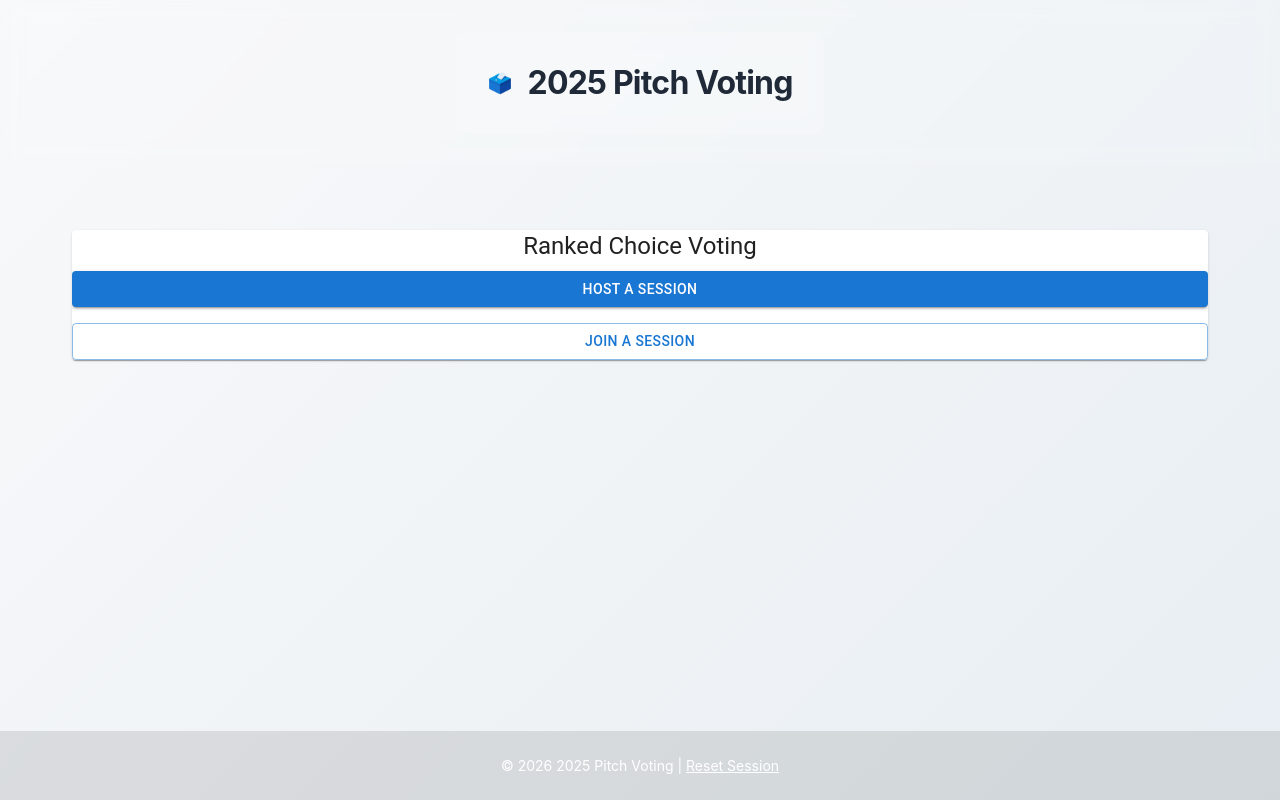
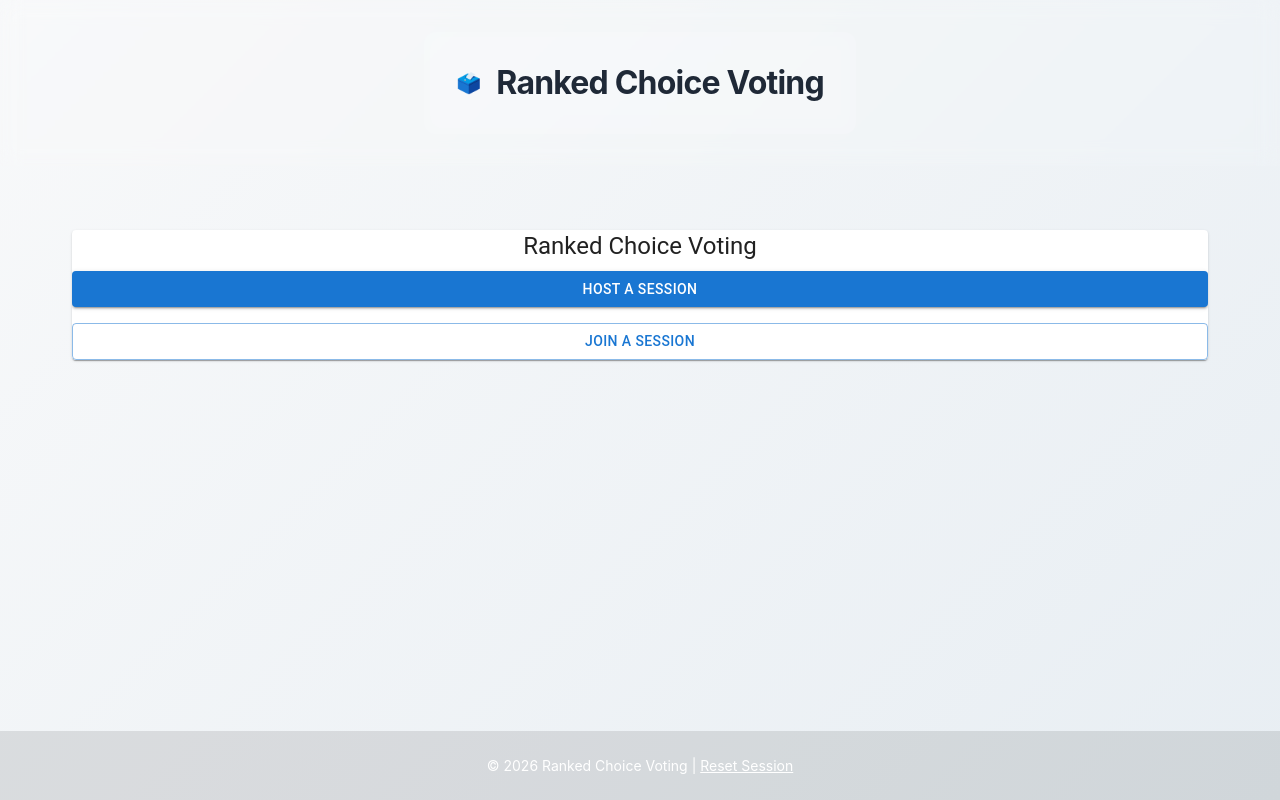
Before and after one commit to tomvanrossom/pitch-voting, a React (Vite) app: page / in a window 1280 px wide. Built offline with nearby package versions, Linux system fonts and the light colour scheme; no server answers.

Commit message:
chore: remove hardcoded 2025 from titles
Renamed to generic "Ranked Choice Voting".

Co-Authored-By: Claude Opus 4.6 <noreply@anthropic.com>

```diff
--- a/index.html
+++ b/index.html
@@ -11,7 +11,7 @@
     />
     <link rel="apple-touch-icon" href="/logo192.png" />
     <link rel="manifest" href="/manifest.json" />
-    <title>2025 Pitch Voting - Ranked Choice Voting System</title>
+    <title>Ranked Choice Voting</title>
   </head>
   <body>
     <a href="#main-content" class="skip-link">Skip to main content</a>
--- a/src/components/templates/VotingLayout/VotingLayout.jsx
+++ b/src/components/templates/VotingLayout/VotingLayout.jsx
@@ -31,7 +31,7 @@ export function VotingLayout({ children, stageInfo }) {
         <div className="voting-layout__header-container">
           <Heading level={1} className="voting-layout__title">
             <Icon emoji="🗳️" label="voting ballot" size="large" />
-            {' '}2025 Pitch Voting
+            {' '}Ranked Choice Voting
           </Heading>
           {state.phase && (
             <div className="voting-layout__subtitle">
@@ -50,7 +50,7 @@ export function VotingLayout({ children, stageInfo }) {
 
       <footer className="voting-layout__footer">
         <p>
-          &copy; {new Date().getFullYear()} 2025 Pitch Voting
+          &copy; {new Date().getFullYear()} Ranked Choice Voting
           {' | '}
           <a href="#" onClick={handleReset} style={{ color: 'inherit' }}>Reset Session</a>
         </p>
```
